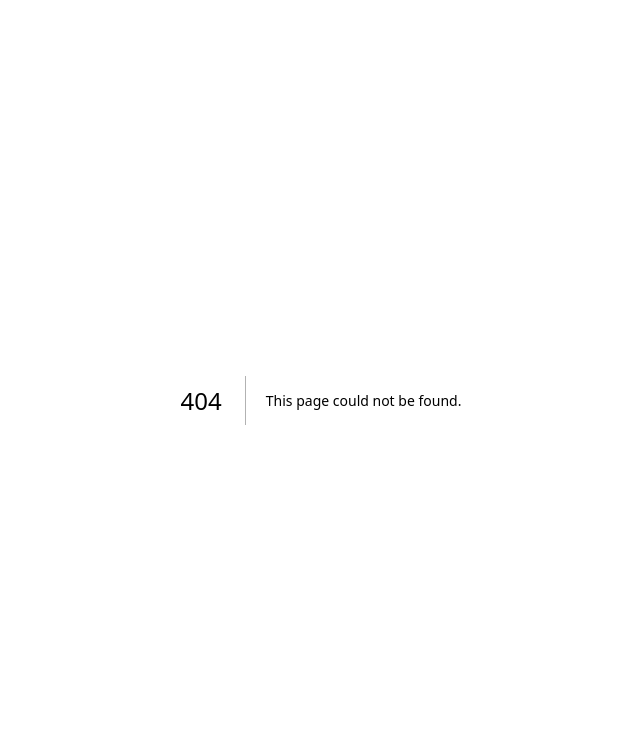
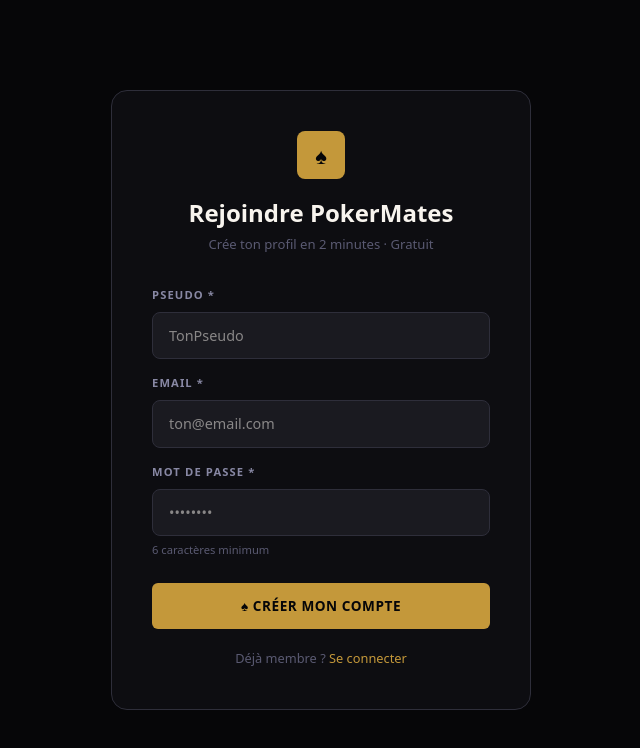
Before and after one commit to benjamincelaudoux/pokermates, a Next.js app: page /auth/register in a window 1280 px wide. Before the commit this address had no page. Shown: the top 748 px of the page, without its empty margins (319-959 px from the left). Built offline with nearby package versions, Linux system fonts and the light colour scheme; no server answers.

Commit message:
page inscription

```diff
--- /dev/null
+++ b/src/app/auth/register/page.tsx
@@ -0,0 +1,212 @@
+'use client'
+
+import { useState } from 'react'
+import { createBrowserClient } from '@supabase/ssr'
+
+export default function RegisterPage() {
+  const [email, setEmail] = useState('')
+  const [password, setPassword] = useState('')
+  const [pseudo, setPseudo] = useState('')
+  const [loading, setLoading] = useState(false)
+  const [message, setMessage] = useState('')
+  const [error, setError] = useState('')
+
+  const supabase = createBrowserClient(
+    process.env.NEXT_PUBLIC_SUPABASE_URL!,
+    process.env.NEXT_PUBLIC_SUPABASE_ANON_KEY!
+  )
+
+  const handleRegister = async (e: React.FormEvent) => {
+    e.preventDefault()
+    setLoading(true)
+    setError('')
+    setMessage('')
+
+    const { error } = await supabase.auth.signUp({
+      email,
+      password,
+      options: {
+        data: { pseudo },
+      },
+    })
+
+    if (error) {
+      setError(error.message)
+    } else {
+      setMessage('Compte créé ! Vérifie ton email pour confirmer ton inscription.')
+    }
+
+    setLoading(false)
+  }
+
+  const inputStyle = {
+    width: '100%',
+    padding: '12px 16px',
+    background: '#1a1a20',
+    border: '1px solid #2e2e3a',
+    borderRadius: 8,
+    color: '#f8f4ee',
+    fontSize: '0.9rem',
+    outline: 'none',
+    fontFamily: 'system-ui, sans-serif',
+  }
+
+  const labelStyle = {
+    display: 'block',
+    fontSize: '0.7rem',
+    fontWeight: 700,
+    letterSpacing: '0.1em',
+    textTransform: 'uppercase' as const,
+    color: '#8888a4',
+    marginBottom: 8,
+  }
+
+  return (
+    <main style={{
+      minHeight: '100vh',
+      background: '#060608',
+      display: 'flex',
+      alignItems: 'center',
+      justifyContent: 'center',
+      padding: 24,
+      fontFamily: 'system-ui, sans-serif',
+    }}>
+      <div style={{
+        width: '100%',
+        maxWidth: 420,
+        background: '#0d0d11',
+        border: '1px solid #2e2e3a',
+        borderRadius: 16,
+        padding: 40,
+      }}>
+
+        {/* Logo */}
+        <div style={{ textAlign: 'center', marginBottom: 32 }}>
+          <div style={{
+            width: 48, height: 48,
+            background: '#c4983a',
+            borderRadius: 8,
+            display: 'flex', alignItems: 'center', justifyContent: 'center',
+            fontSize: 22, fontWeight: 900, color: '#060608',
+            margin: '0 auto 16px',
+          }}>♠</div>
+          <h1 style={{ fontSize: '1.5rem', fontWeight: 700, color: '#f8f4ee', marginBottom: 4 }}>
+            Rejoindre PokerMates
+          </h1>
+          <p style={{ fontSize: '0.82rem', color: '#5a5a72' }}>
+            Crée ton profil en 2 minutes · Gratuit
+          </p>
+        </div>
+
+        <form onSubmit={handleRegister}>
+
+          {/* Pseudo */}
+          <div style={{ marginBottom: 16 }}>
+            <label style={labelStyle}>Pseudo *</label>
+            <input
+              style={inputStyle}
+              type="text"
+              placeholder="TonPseudo"
+              value={pseudo}
+              onChange={e => setPseudo(e.target.value)}
+              required
+              minLength={4}
+              maxLength={30}
+            />
+          </div>
+
+          {/* Email */}
+          <div style={{ marginBottom: 16 }}>
+            <label style={labelStyle}>Email *</label>
+            <input
+              style={inputStyle}
+              type="email"
+              placeholder="ton@email.com"
+              value={email}
+              onChange={e => setEmail(e.target.value)}
+              required
+            />
+          </div>
+
+          {/* Mot de passe */}
+          <div style={{ marginBottom: 24 }}>
+            <label style={labelStyle}>Mot de passe *</label>
+            <input
+              style={inputStyle}
+              type="password"
+              placeholder="••••••••"
+              value={password}
+              onChange={e => setPassword(e.target.value)}
+              required
+              minLength={6}
+            />
+            <div style={{ fontSize: '0.7rem', color: '#5a5a72', marginTop: 6 }}>
+              6 caractères minimum
+            </div>
+          </div>
+
+          {/* Messages */}
+          {error && (
+            <div style={{
+              padding: '10px 14px',
+              background: 'rgba(196,48,48,0.1)',
+              border: '1px solid rgba(196,48,48,0.3)',
+              borderRadius: 8,
+              color: '#ff8080',
+              fontSize: '0.8rem',
+              marginBottom: 16,
+            }}>
+              {error}
+            </div>
+          )}
+
+          {message && (
+            <div style={{
+              padding: '10px 14px',
+              background: 'rgba(37,184,101,0.1)',
+              border: '1px solid rgba(37,184,101,0.3)',
+              borderRadius: 8,
+              color: '#5effa0',
+              fontSize: '0.8rem',
+              marginBottom: 16,
+            }}>
+              {message}
+            </div>
+          )}
+
+          {/* Bouton */}
+          <button
+            type="submit"
+            disabled={loading}
+            style={{
+              width: '100%',
+              padding: '13px',
+              background: loading ? '#8a6a1e' : '#c4983a',
+              color: '#060608',
+              border: 'none',
+              borderRadius: 6,
+              fontSize: '0.85rem',
+              fontWeight: 800,
+              letterSpacing: '0.04em',
+              textTransform: 'uppercase',
+              cursor: loading ? 'not-allowed' : 'pointer',
+              fontFamily: 'system-ui, sans-serif',
+            }}
+          >
+            {loading ? 'Création en cours...' : '♠ Créer mon compte'}
+          </button>
+
+        </form>
+
+        {/* Lien login */}
+        <div style={{ textAlign: 'center', marginTop: 20, fontSize: '0.8rem', color: '#5a5a72' }}>
+          Déjà membre ?{' '}
+          <a href="/auth/login" style={{ color: '#c4983a', textDecoration: 'none' }}>
+            Se connecter
+          </a>
+        </div>
+
+      </div>
+    </main>
+  )
+}
```
